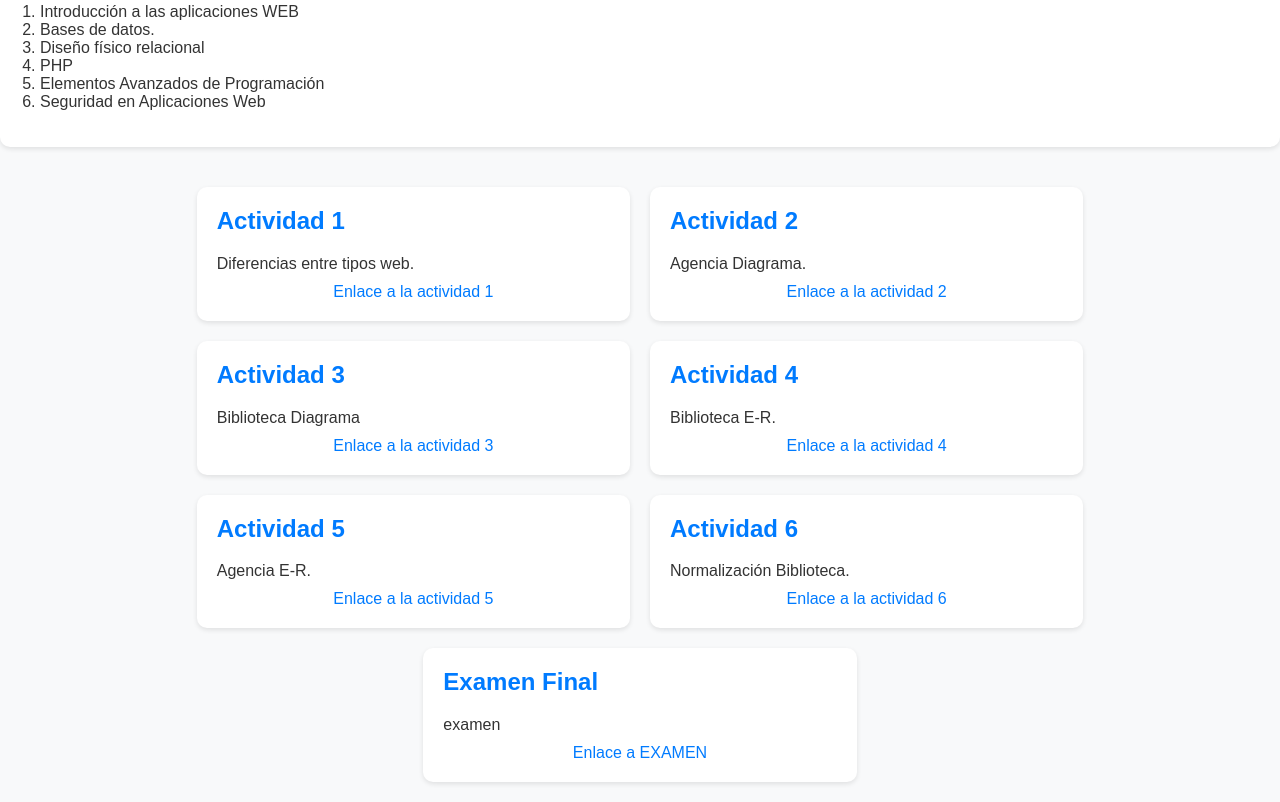
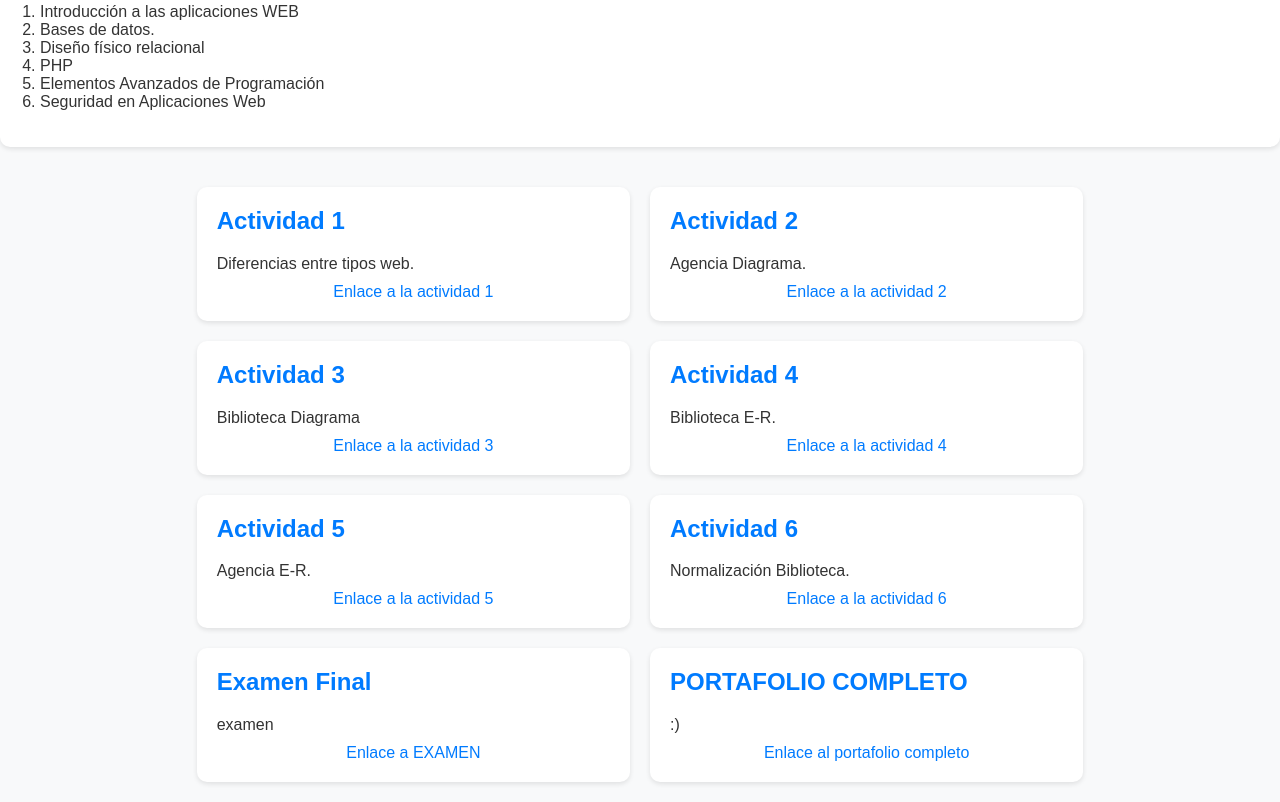
Before and after one commit to JuanpiMarinD/PrograWeb2, a plain HTML site: page index.html in a window 1280 px wide. Shown: the part 633-1435 px from the top of the page. Drawn offline with Linux system fonts and the light colour scheme.

Commit message:
Update index.html

```diff
--- a/index.html
+++ b/index.html
@@ -143,6 +143,11 @@
     <p>examen</p>
     <a href="https://upslpedu-my.sharepoint.com/:b:/g/personal/182570_upslp_edu_mx/ERT7jhQLqqxPvHdkYtSKHB8BIuBovp0GRCBQhd2XIwtgrQ?e=qCwltr">Enlace a EXAMEN</a>
   </div>
+  <div class="item">
+    <h2>PORTAFOLIO COMPLETO</h2>
+    <p>:)</p>
+    <a href="https://upslpedu-my.sharepoint.com/:f:/g/personal/182570_upslp_edu_mx/EgC2x0kP7C1BrezTQNBUU2oBQpwsHxU6hWa6ZQjMkMJV-w?e=a6Ybmk">Enlace al portafolio completo</a>
+  </div>
 </div>
 
 </body>
```
